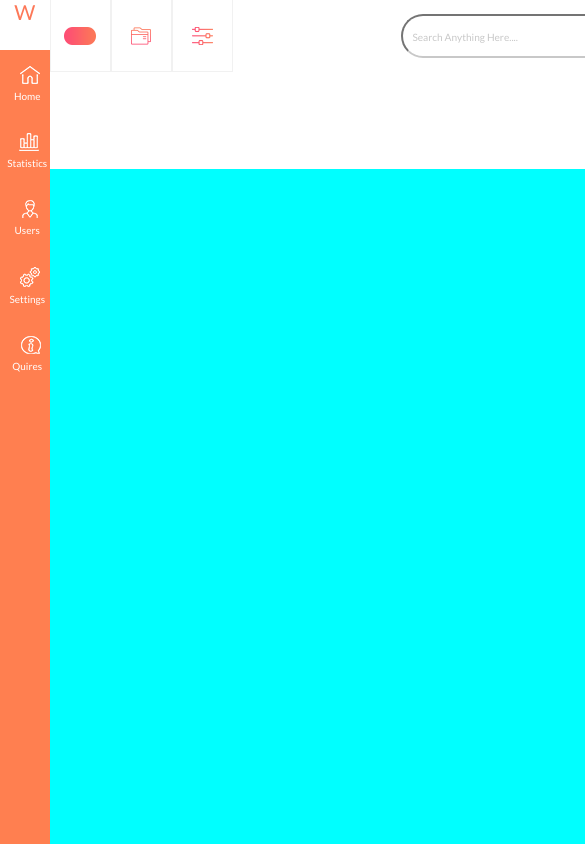
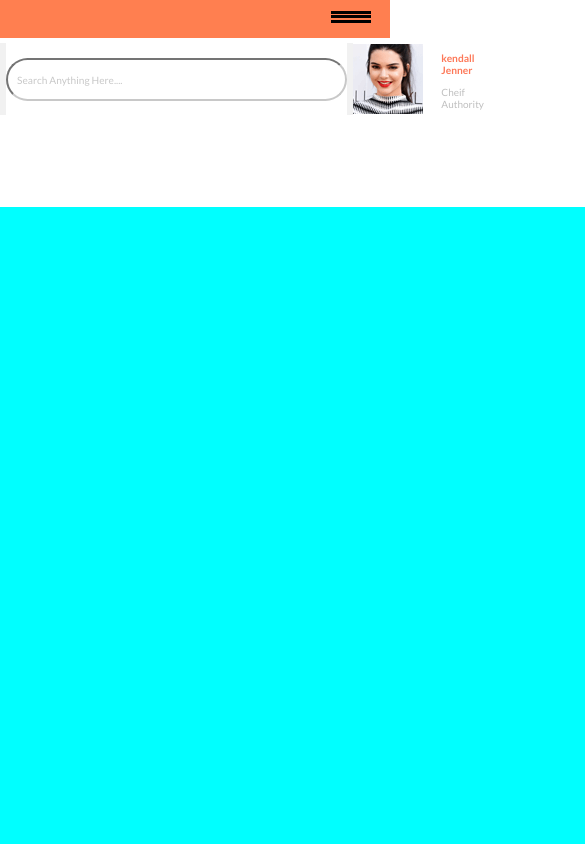
Before and after one commit to alexbalash/Hollywood-dashboard, a plain HTML site: page index.html in a window 390 px wide. Shown: the top 844 px of the page, 585 px wide, since content can reach past the window. Drawn offline with Linux system fonts and the light colour scheme.

Commit message:
feat:finished hamburger

```diff
--- a/source/style/components/_nav.scss
+++ b/source/style/components/_nav.scss
@@ -10,12 +10,17 @@
     @include adoptive-font(30, 20);
     color:#FD7858;
     text-align: center;
+    @include md{
+        display: none;
+    }
 }
 
 .nav-list{
    padding: 0 0 0 0.3em;
    flex-grow: 1;
-
+   @include md{
+       display: none;
+   }
 
 }
 
@@ -61,32 +66,40 @@
     width: 1.25em;
     height: 1.25em;
     margin-bottom: 1.2em;
+    @include md{
+        display: none;
+    }
 }
 
 .hamburger{
     position:absolute;
-    right:50px;
-    top:21px;
-    width:50px;
-    height:5px;
+    right:5%;
+    top:40%;
+    width:40px;
+    height:3px;
     background-color: black;
+    display: none;
     @include md{
-            display: none;
+        display:block;
     }
 }
 
 .hamburger::before{
+    content: "";
     position:absolute;
-    right:0px;
-    top:14px;
-    width:50px;
-    height:5px;
+    right:0%;
+    top:-157%;
+    width:40px;
+    height:3px;
+    background-color: black;
 }
 
 .hamburger::after{
+    content: "";
     position:absolute;
-    right:0px;
-    top:28px;
-    width:50px;
-    height:5px;
+    right:0%;
+    top:169%;
+    width:40px;
+    height:3px;
+    background-color: black;
 }
--- a/source/style/main.scss
+++ b/source/style/main.scss
@@ -28,6 +28,9 @@ nav{
     display: flex;
     flex-direction: column;
     text-align: center;
+    @include md {
+        height: 2.4em;
+    }
 
 }
 
@@ -51,6 +54,10 @@ footer{
 
 .wrap, .main-wrap, .footer-wrap{
     display: flex;
+    @include md {
+        display: block;
+    }
+
 
 }
 
```
Also changed, not shown: source/style/config/_mixins.scss (+4 -4 lines), source/style/main.css, 1 other file.
